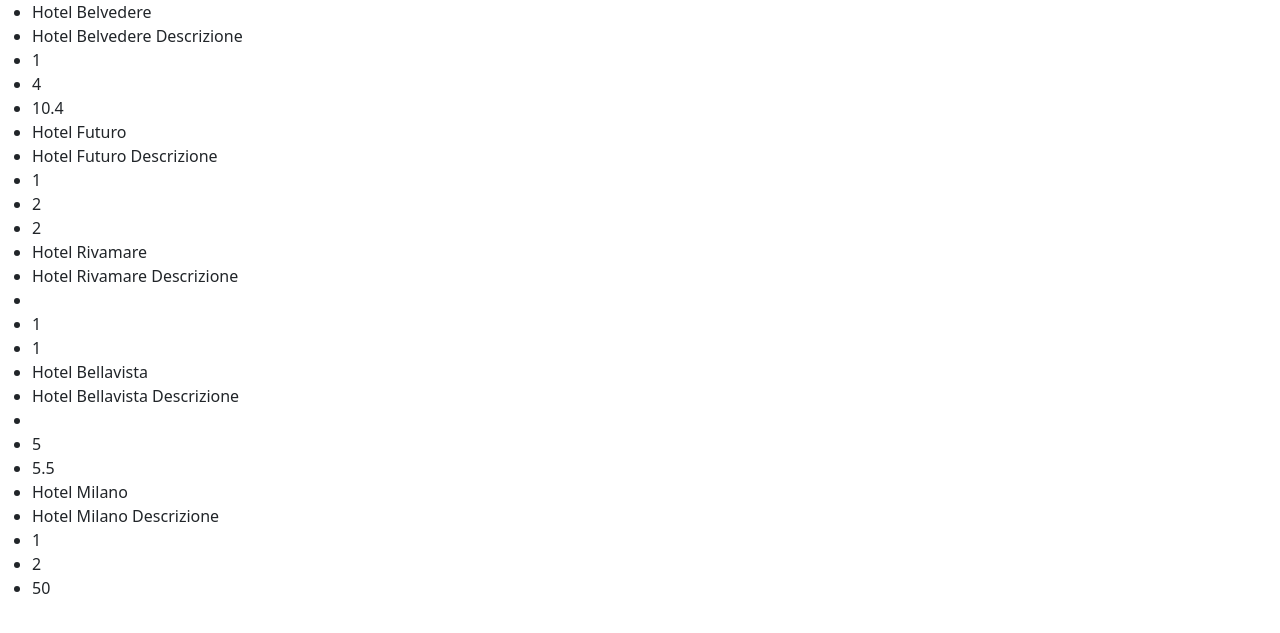
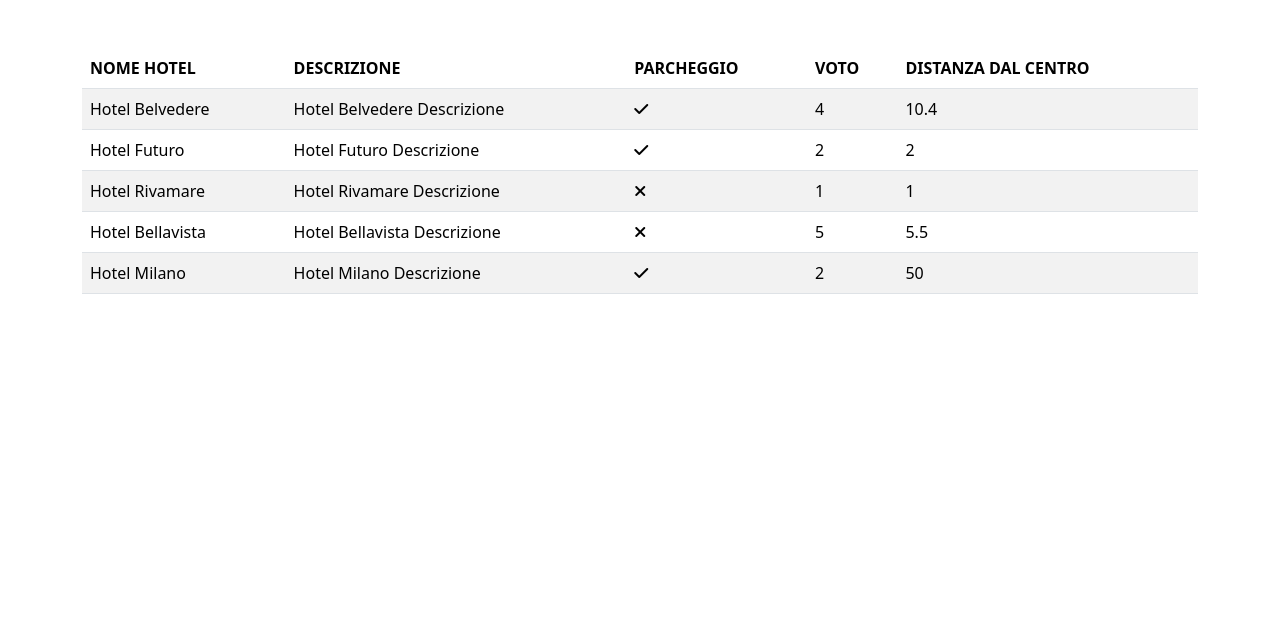
Before and after one commit to VincenzoMarcello/php-hotel, a PHP site: page / in a window 1280 px wide. Shown: the top 633 px of the page. Run offline with PHP 8.4, Linux system fonts and the light colour scheme.

Commit message:
feat: Milestone 1 complete

```diff
--- a/index.php
+++ b/index.php
@@ -39,6 +39,7 @@ $hotels = [
     ],
 
 ];
+
 ?>
 
 
@@ -48,6 +49,11 @@ $hotels = [
 <head>
     <meta charset="UTF-8">
     <meta name="viewport" content="width=device-width, initial-scale=1.0">
+
+    <!-- FONTAWESOME -->
+    <link rel="stylesheet" href="https://cdnjs.cloudflare.com/ajax/libs/font-awesome/6.4.2/css/all.min.css"
+        integrity="sha512-z3gLpd7yknf1YoNbCzqRKc4qyor8gaKU1qmn+CShxbuBusANI9QpRohGBreCFkKxLhei6S9CQXFEbbKuqLg0DA=="
+        crossorigin="anonymous" referrerpolicy="no-referrer" />
 
     <!-- BOOTSTRAP -->
     <link href="https://cdn.jsdelivr.net/npm/bootstrap@5.3.2/dist/css/bootstrap.min.css" rel="stylesheet"
@@ -65,25 +71,67 @@ $hotels = [
 
 <body>
     <!-- STAMPIAMO A SCHERMO LE INFO TRAMITE FOREACH -->
-    <ul>
-        <?php foreach ($hotels as $hotel): ?>
+    <!-- <ul>
+        <?php // foreach ($hotels as $hotel): ?>
             <li>
-                <?php echo $hotel["name"] ?>
+                <?php // echo $hotel["name"] ?>
             </li>
             <li>
-                <?php echo $hotel["description"] ?>
+                <?php // echo $hotel["description"] ?>
             </li>
             <li>
-                <?php echo $hotel["parking"] ?>
+                <?php // echo $hotel["parking"] ?>
             </li>
             <li>
-                <?php echo $hotel["vote"] ?>
+                <?php // echo $hotel["vote"] ?>
             </li>
             <li>
-                <?php echo $hotel["distance_to_center"] ?>
+                <?php // echo $hotel["distance_to_center"] ?>
             </li>
-        <?php endforeach; ?>
-    </ul>
+        <?php // endforeach; ?>
+    </ul> -->
+    <div class="container mt-5">
+        <table class="table table-striped table-hover">
+            <thead>
+                <tr>
+                    <th scope="col">NOME HOTEL</th>
+                    <th scope="col">DESCRIZIONE</th>
+                    <th scope="col">PARCHEGGIO</th>
+                    <th scope="col">VOTO</th>
+                    <th scope="col">DISTANZA DAL CENTRO</th>
+                </tr>
+            </thead>
+            <tbody>
+                <!-- TRAMITE FOREACH STAMPO I VALORI IN UNA TABELLA -->
+                <?php foreach ($hotels as $hotel): ?>
+                    <tr>
+                        <td>
+                            <?php echo $hotel["name"]; ?>
+                        </td>
+                        <td>
+                            <?php echo $hotel["description"]; ?>
+                        </td>
+                        <?php if ($hotel["parking"]) { ?>
+                            <td>
+                                <i class="fa-solid fa-check"></i>
+                            </td>
+                        <?php } else { ?>
+                            <td>
+                                <i class="fa-solid fa-xmark"></i>
+                            </td>
+                        <?php } ?>
+                        <td>
+                            <?php echo $hotel["vote"]; ?>
+                        </td>
+                        <td>
+                            <?php echo $hotel["distance_to_center"]; ?>
+                        </td>
+                    </tr>
+                <?php endforeach; ?>
+
+            </tbody>
+        </table>
+    </div>
 
 
 
```
Also changed, not shown: README.md.
